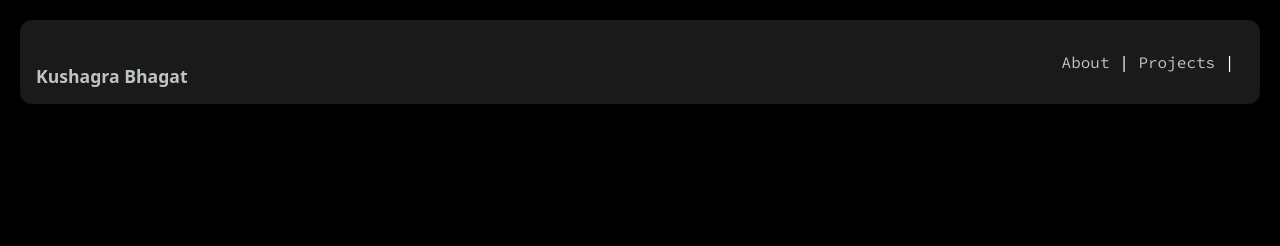
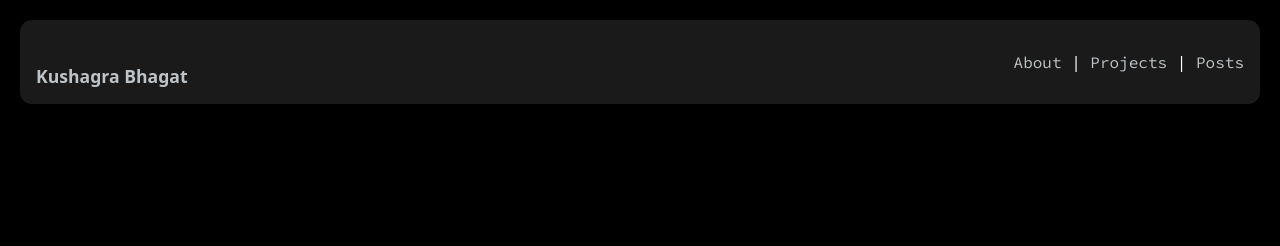
Before and after one commit to kuwushagra/kuwushagra.github.io, a Jekyll site: the page built from about.html, in a window 1280 px wide. Shown: the top 246 px of the page. Built offline with Jekyll 4.4.1, drawn with Linux system fonts in a browser that asks for light colours; some web fonts are replaced; a style sheet for code colours, icons or effects is not loaded.

Commit message:
Update default.html

```diff
--- a/_layouts/default.html
+++ b/_layouts/default.html
@@ -135,12 +135,13 @@ xmlns="http://www.w3.org/2000/svg">
   <script type="module" src="https://ka-f.webawesome.com/webawesome@3.8.0/webawesome.loader.js"></script>
   <div style="display: flex; background: rgba(128, 128, 128, 0.2); border-radius: 12px; padding: 16px;">
     <div style="display: inline-block; margin-top: auto; margin-right: auto;"><a href="{{ site.url }}/"><h1 style="font-size: 1.1em" class="myname">{{ site.headername }}</h1></a></div>
-  <div><div style="display: inline-block; margin-top: auto;  margin-left: auto">
-  <p> <a href="/about/">About</a> | <a href="/projects/">Projects</a> | </div>
-  <div style="display: inline-block; margin-top: auto; margin-left: auto" class="links">
+     <div style="display: inline-block; margin-top: auto; margin-left: auto" class="links">
       <a href="mailto:{{ site.mailaddress }}"><wa-icon name="envelope" variant="regular" style="color: salmon; font-size: 1.1em"></wa-icon></a>
       <a href="{{ site.githublink }}"><wa-icon name="github-alt" family="brands" style="color: steelblue; font-size: 1.1em"></wa-icon></a>
-  </div></div></div></p>
+  </div>
+  <div><div style="display: inline-block; margin-top: auto;  margin-left: auto">
+  <p> <a href="/about/">About</a> | <a href="/projects/">Projects</a> | <a href="/posts/">Posts</a></div>
+ </div></div></p>
   </br>
 </header>
 
```
